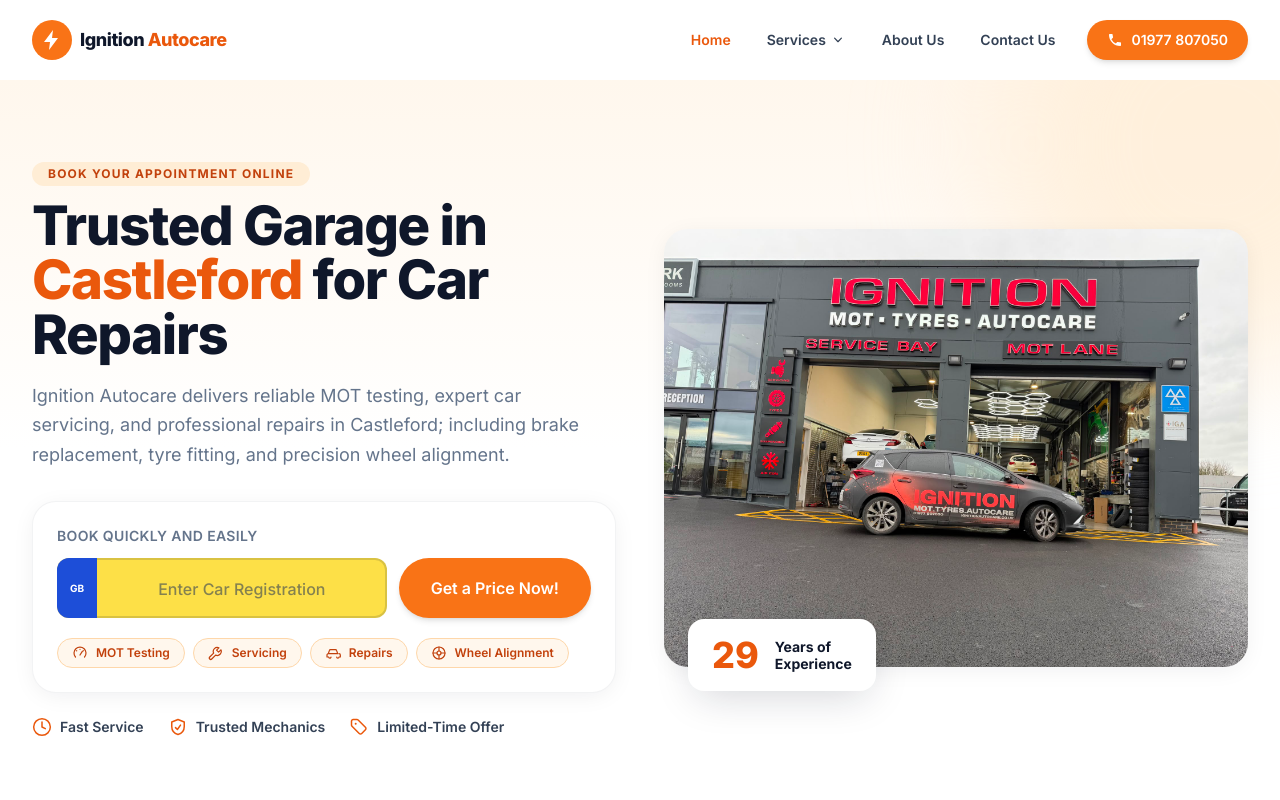
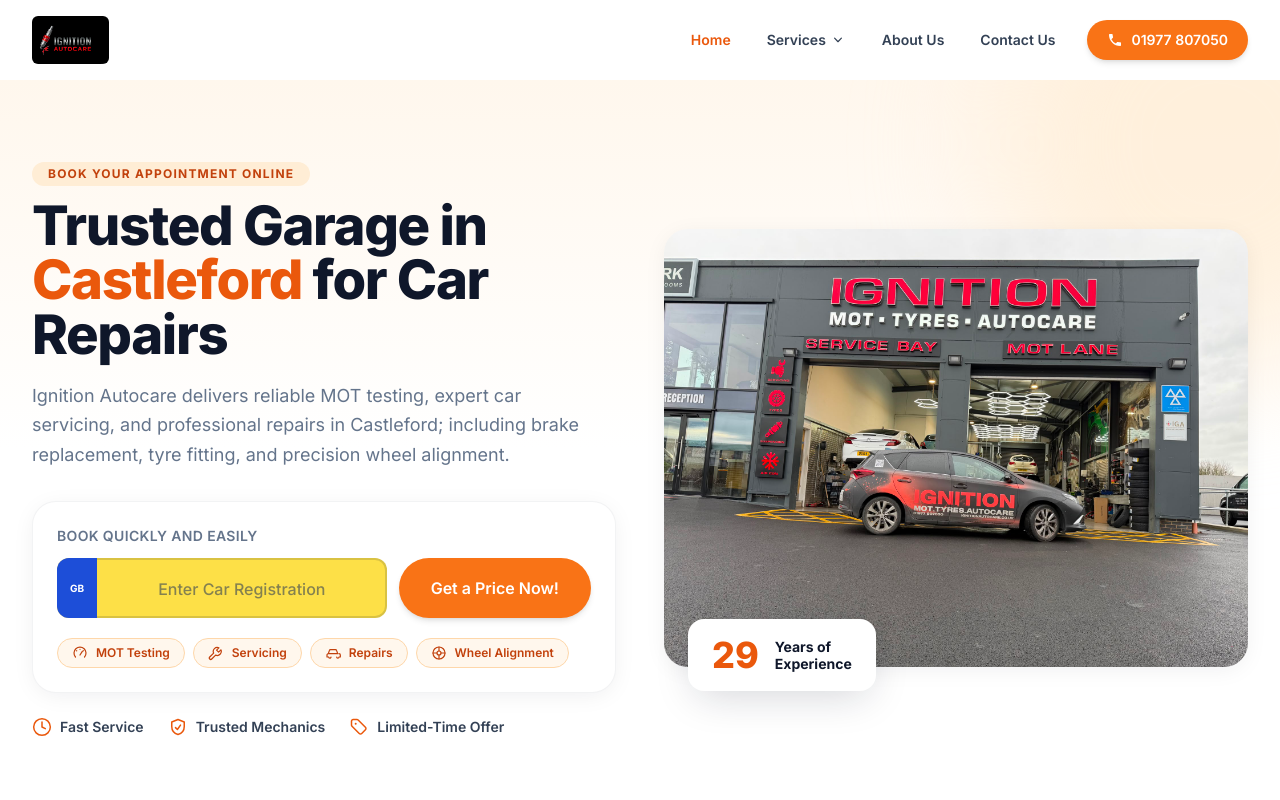
Before and after one commit to Rajveer3303/ignition-autocare-website, a Next.js app: page / in a window 1280 px wide. Shown: the top 800 px of the page. Built offline with nearby package versions, Linux system fonts and the light colour scheme.

Commit message:
Replace icon+text logo with actual Ignition Autocare spark plug logo
Co-Authored-By: Claude Opus 4.6 <noreply@anthropic.com>

```diff
--- a/components/Footer.tsx
+++ b/components/Footer.tsx
@@ -1,3 +1,4 @@
+import Image from "next/image";
 import Link from "next/link";
 import { QUICK_LINKS, SERVICE_LINKS, SITE } from "@/lib/site";
 
@@ -6,15 +7,14 @@ export default function Footer() {
     <footer className="border-t border-ink-900/5 bg-slate-50">
       <div className="container-site grid gap-10 py-14 sm:grid-cols-2 lg:grid-cols-4">
         <div>
-          <Link href="/" className="flex items-center gap-2" aria-label="Ignition Autocare home">
-            <span className="flex h-10 w-10 items-center justify-center rounded-full bg-brand-500 text-white">
-              <svg viewBox="0 0 24 24" fill="currentColor" className="h-6 w-6" aria-hidden="true">
-                <path d="M13 2 4 14h6l-1 8 9-12h-6l1-8z" />
-              </svg>
-            </span>
-            <span className="text-lg font-extrabold tracking-tight">
-              Ignition <span className="text-brand-600">Autocare</span>
-            </span>
+          <Link href="/" aria-label="Ignition Autocare home">
+            <Image
+              src="/images/logo.jpg"
+              alt="Ignition Autocare"
+              width={180}
+              height={60}
+              className="h-12 w-auto rounded-md"
+            />
           </Link>
           <p className="mt-4 text-sm leading-relaxed text-ink-500">{SITE.tagline}</p>
         </div>
--- a/components/Navbar.tsx
+++ b/components/Navbar.tsx
@@ -1,5 +1,6 @@
 "use client";
 
+import Image from "next/image";
 import Link from "next/link";
 import { usePathname } from "next/navigation";
 import { useEffect, useState } from "react";
@@ -38,18 +39,15 @@ export default function Navbar() {
       }`}
     >
       <nav className="container-site flex h-20 items-center justify-between" aria-label="Main">
-        <Link href="/" className="flex items-center gap-2" aria-label="Ignition Autocare home">
-          <span className="flex h-10 w-10 items-center justify-center rounded-full bg-brand-500 text-white">
-            <svg viewBox="0 0 24 24" fill="none" className="h-6 w-6" aria-hidden="true">
-              <path
-                d="M13 2 4 14h6l-1 8 9-12h-6l1-8z"
-                fill="currentColor"
-              />
-            </svg>
-          </span>
-          <span className="text-lg font-extrabold tracking-tight">
-            Ignition <span className="text-brand-600">Autocare</span>
-          </span>
+        <Link href="/" aria-label="Ignition Autocare home">
+          <Image
+            src="/images/logo.jpg"
+            alt="Ignition Autocare"
+            width={180}
+            height={60}
+            priority
+            className="h-12 w-auto rounded-md"
+          />
         </Link>
 
         {/* Desktop nav */}
```
Also changed, not shown: public/images/logo.jpg (added).
